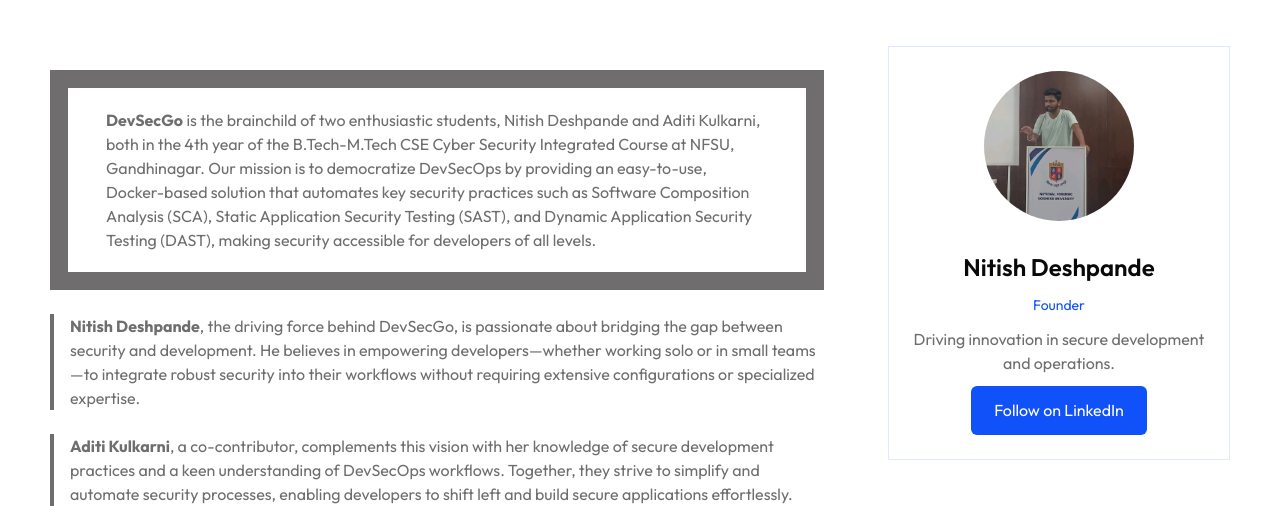
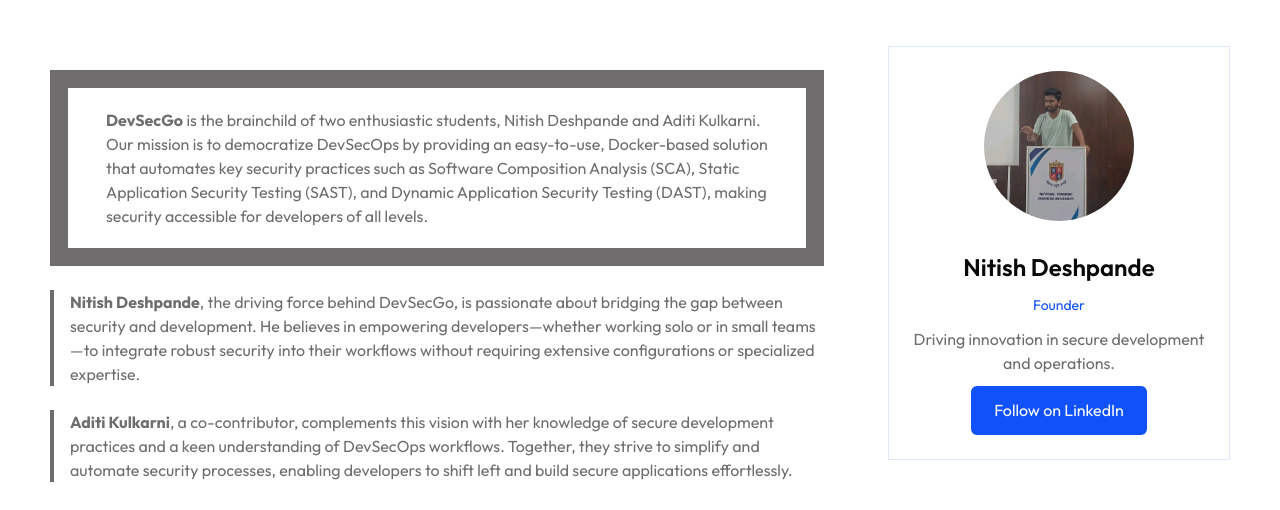
Before and after one commit to AditiNFSU/AditiNFSU.github.io, a plain HTML site: page about-us/index.html in a window 1280 px wide. Shown: the part 273-783 px from the top of the page. Drawn offline with nearby package versions, Linux system fonts and the light colour scheme; files that its build step writes are made by us from their sources.

Commit message:
Update index.html

```diff
--- a/about-us/index.html
+++ b/about-us/index.html
@@ -202,7 +202,7 @@ window._wpemojiSettings = {"baseUrl":"https:\/\/s.w.org\/images\/core\/emoji\/15
         <div class="wp-block-columns is-layout-flex wp-container-core-columns-is-layout-1 wp-block-columns-is-layout-flex" style="padding-top: var(--wp--preset--spacing--50); padding-right: 0; padding-bottom: var(--wp--preset--spacing--50); padding-left: 0">
 
           <div class="wp-block-column is-layout-flow wp-block-column-is-layout-flow" style="padding-right: var(--wp--preset--spacing--50); flex-basis: 100%"><div class="entry-content wp-block-post-content is-layout-flow wp-block-post-content-is-layout-flow">
-<p class="has-background-background-color has-background" style="border-width:18px"><strong>DevSecGo</strong> is the brainchild of two enthusiastic students, Nitish Deshpande and Aditi Kulkarni, both in the 4th year of the B.Tech-M.Tech CSE Cyber Security Integrated Course at NFSU, Gandhinagar. Our mission is to democratize DevSecOps by providing an easy-to-use, Docker-based solution that automates key security practices such as Software Composition Analysis (SCA), Static Application Security Testing (SAST), and Dynamic Application Security Testing (DAST), making security accessible for developers of all levels.</p>
+<p class="has-background-background-color has-background" style="border-width:18px"><strong>DevSecGo</strong> is the brainchild of two enthusiastic students, Nitish Deshpande and Aditi Kulkarni. Our mission is to democratize DevSecOps by providing an easy-to-use, Docker-based solution that automates key security practices such as Software Composition Analysis (SCA), Static Application Security Testing (SAST), and Dynamic Application Security Testing (DAST), making security accessible for developers of all levels.</p>
 
 
 
```
